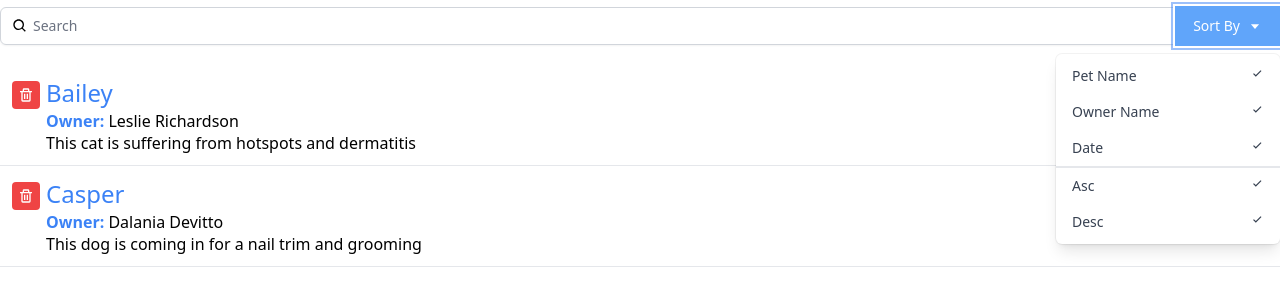
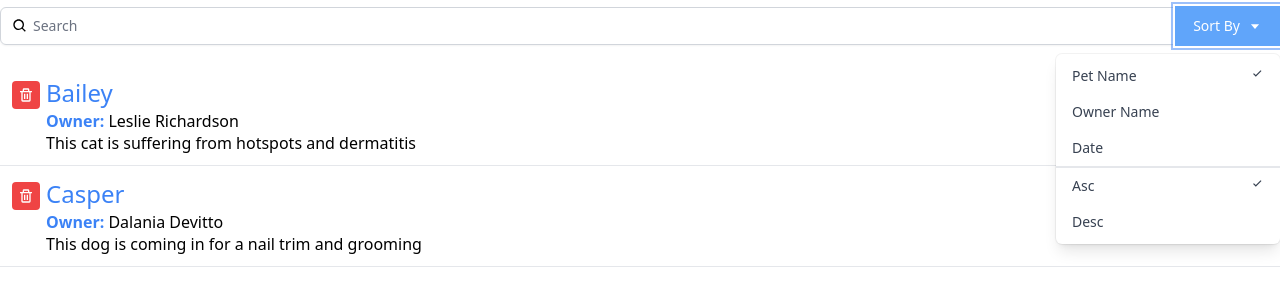
Before and after one commit to ngupange/reactinterfaceapp, a React (Vite) app: page / in a window 1280 px wide. Both pictures are taken after a click on the button "Sort By". Shown: the part 137-418 px from the top of the page. Built offline with nearby package versions, Linux system fonts and the light colour scheme.

Commit message:
Sorting via dropdown menu

```diff
--- a/src/App.jsx
+++ b/src/App.jsx
@@ -49,7 +49,12 @@
         <BiCalendar className="inline-block text-red-400 align-top" />Your Appointments</h1>
       <AddAppointment />
       <Search query={query}
-        onQueryChange={myQuery => setQuery(myQuery)} />
+        onQueryChange={myQuery => setQuery(myQuery)}
+        orderBy={orderBy}
+        onOrderByChange={mySort => setOrderBy(mySort)}
+        sortBy={sortBy}
+        onSortByChange={mySort => setSortBy(mySort)}
+      />
 
       <ul className="divide-y divide-gray-200">
         {filteredAppointments
--- a/src/components/Search.jsx
+++ b/src/components/Search.jsx
@@ -1,7 +1,7 @@
 import { BiSearch, BiCaretDown, BiCheck } from "react-icons/bi"
 import { useState } from 'react';
 
-const DropDown = ({ toggle }) => {
+const DropDown = ({ toggle, sortBy, onSortByChange, orderBy, onOrderByChange }) => {
     if (!toggle) {
         // If toggle is false
         return null;
@@ -10,27 +10,27 @@
         <div className="origin-top-right absolute right-0 mt-2 w-56
       rounded-md shadow-lg bg-white ring-1 ring-black ring-opacity-5">
             <div className="py-1" role="menu" aria-orientation="vertical" aria-labelledby="options-menu">
-                <div
+                <div onClick={() => onSortByChange('petName')}
                     className="px-4 py-2 text-sm text-gray-700 hover:bg-gray-100 hover:text-gray-900 flex justify-between cursor-pointer"
-                    role="menuitem">Pet Name <BiCheck /></div>
-                <div
+                    role="menuitem">Pet Name {(sortBy === 'petName') && <BiCheck />}</div>
+                <div onClick={() => onSortByChange('ownerName')}
                     className="px-4 py-2 text-sm text-gray-700 hover:bg-gray-100 hover:text-gray-900 flex justify-between cursor-pointer"
-                    role="menuitem">Owner Name  <BiCheck /></div>
-                <div
+                    role="menuitem">Owner Name {(sortBy === 'ownerName') && <BiCheck />}</div>
+                <div onClick={() => onSortByChange('aptDate')}
                     className="px-4 py-2 text-sm text-gray-700 hover:bg-gray-100 hover:text-gray-900 flex justify-between cursor-pointer"
-                    role="menuitem">Date <BiCheck /></div>
-                <div
+                    role="menuitem">Date {(sortBy === 'aptDate') && <BiCheck />}</div>
+                <div onClick={() => onOrderByChange('asc')}
                     className="px-4 py-2 text-sm text-gray-700 hover:bg-gray-100 hover:text-gray-900 flex justify-between cursor-pointer border-gray-1 border-t-2"
-                    role="menuitem">Asc <BiCheck /></div>
-                <div
+                    role="menuitem">Asc {(orderBy === 'asc') && <BiCheck />}</div>
+                <div onClick={() => onOrderByChange('desc')}
                     className="px-4 py-2 text-sm text-gray-700 hover:bg-gray-100 hover:text-gray-900 flex justify-between cursor-pointer"
-                    role="menuitem">Desc <BiCheck /></div>
+                    role="menuitem">Desc {(orderBy === 'desc') && <BiCheck />}</div>
             </div>
         </div>
     )
 }
 
-const Search = ({ query, onQueryChange }) => {
+const Search = ({ query, onQueryChange, sortBy, onSortByChange, orderBy, onOrderByChange }) => {
     let [toggleSort, setToggleSort] = useState(false);
     return (
         <div className="py-5">
@@ -48,7 +48,12 @@
                             className="justify-center px-4 py-2 bg-blue-400 border-2 border-blue-400 text-sm text-white hover:bg-blue-700 focus:outline-none focus:ring-2 focus:ring-offset-2 flex items-center" id="options-menu" aria-haspopup="true" aria-expanded="true">
                             Sort By <BiCaretDown className="ml-2" />
                         </button>
-                        <DropDown toggle={toggleSort} />
+                        <DropDown toggle={toggleSort}
+                            sortBy={sortBy}
+                            onSortByChange={mySort => onSortByChange(mySort)}
+                            orderBy={orderBy}
+                            onOrderByChange={myOrder => onOrderByChange(myOrder)}
+                        />
                     </div>
                 </div>
             </div>
```
